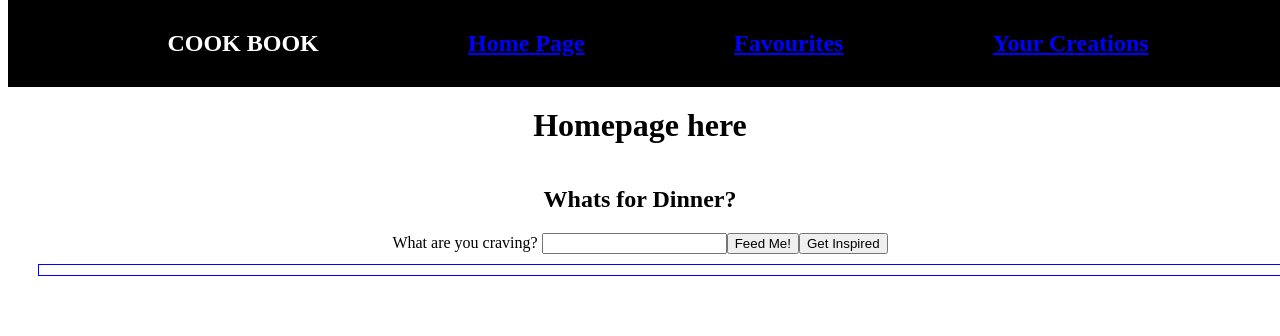
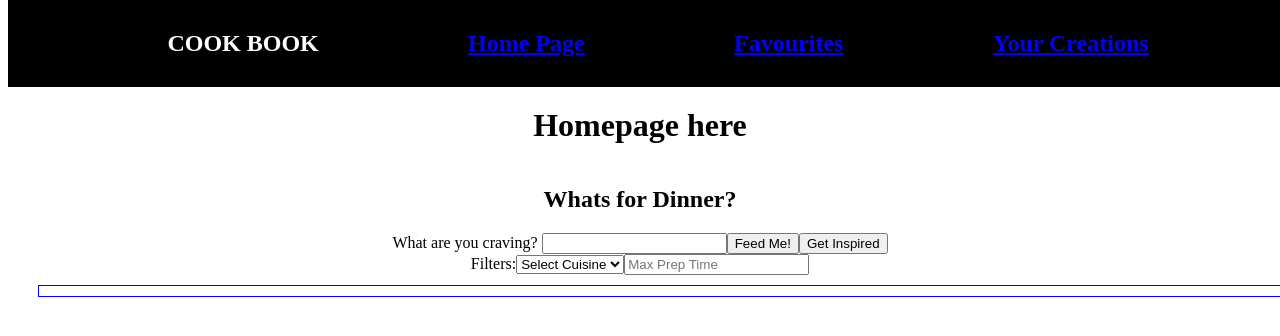
Before and after one commit to xzonghanx/Cookbook, a React (Vite) app: page / in a window 1280 px wide. Shown: the top 336 px of the page. Built offline with nearby package versions, Linux system fonts and the light colour scheme.

Commit message:
search categories & sort favourites

```diff
--- a/src/FavouritesPage.jsx
+++ b/src/FavouritesPage.jsx
@@ -19,7 +19,7 @@ export default function FavouritesPage() {
 			try {
 				const response = await fetch(url, options);
 				const data = await response.json();
-				console.log(data.records);
+				// console.log(data.records);
 				setFavourites(data.records);
 			} catch (error) {
 				console.error(error);
@@ -28,13 +28,28 @@ export default function FavouritesPage() {
 		loadFavourites();
 	}, []);
 
+	const sortCount = () => {
+		let sorted = [...favourites];
+		sorted.sort((a, b) => b.fields.count - a.fields.count);
+		setFavourites(sorted);
+	};
+
+	const sortDate = () => {
+		let filteredWithDates = favourites.filter((item) => item.fields.lastCooked !== undefined);
+		let filteredWithoutDates = favourites.filter((item) => item.fields.lastCooked === undefined);
+		filteredWithDates.sort((a, b) => new Date(b.fields.lastCooked) - new Date(a.fields.lastCooked));
+		setFavourites([...filteredWithDates, ...filteredWithoutDates]);
+	};
+
 	const showFavourites = favourites?.map((favourite) => {
 		return (
 			<div key={favourite.fields.id} className='favourites'>
 				<Link to={`/recipe/${favourite.fields.id}`}>
-					Title: {favourite.fields.title}
+					<div>Title: {favourite.fields.title}</div>
 					<img src={favourite.fields.image} />
 				</Link>
+				<div>Times Cooked:{favourite.fields.count ? favourite.fields.count : "Never"}</div>
+				<div>Last Cooked:{favourite.fields.lastCooked ? new Date(favourite.fields.lastCooked).toLocaleDateString("en-SG") : "Never"} </div>
 			</div>
 		);
 	});
@@ -42,6 +57,10 @@ export default function FavouritesPage() {
 	return (
 		<>
 			<h1>Your Favourite Recipes</h1>
+			<div>
+				<button onClick={sortDate}>Sort by Date</button>
+				<button onClick={sortCount}>Sort by Times Cooked</button>
+			</div>
 			<div className='favourites_container'>{showFavourites}</div>
 		</>
 	);
--- a/src/HomePage.jsx
+++ b/src/HomePage.jsx
@@ -5,16 +5,19 @@ const API_KEY_spoon = import.meta.env.VITE_spoon;
 
 export default function HomePage({ searchResults, setSearchResults }) {
 	const [search, setSearch] = useState("");
-	// const [searchResults, setSearchResults] = useState([]); //* lifted to App.jsx to pass to RecipePage
+	const [filters, setFilters] = useState({ cuisine: "", maxReadyTime: "" });
 
 	const handleChange = (e) => {
 		setSearch(e.target.value);
 		console.log(e.target.value);
 	};
+	const handleFilters = (e) => {
+		setFilters({ ...filters, [e.target.name]: e.target.value });
+	};
 
 	const handleSearch = () => async (e) => {
 		e.preventDefault();
-		const url = `https://api.spoonacular.com/recipes/complexSearch?query=${search.replace(/\s+/g, "%20")}&number=10&ranking=2&addRecipeInformation=true&addRecipeInstructions=true&apiKey=${API_KEY_spoon}`;
+		const url = `https://api.spoonacular.com/recipes/complexSearch?query=${search.replace(/\s+/g, "%20")}${filters.cuisine ? `&cuisine=${filters.cuisine}` : ""}${filters.maxReadyTime ? `&maxReadyTime=${filters.maxReadyTime}` : ""}&number=10&ranking=2&addRecipeInformation=true&addRecipeInstructions=true&apiKey=${API_KEY_spoon}`;
 		console.log("url", url);
 		const options = {
 			method: "GET",
@@ -70,6 +73,20 @@ export default function HomePage({ searchResults, setSearchResults }) {
 				</label>
 				<button onClick={handleSearch()}>Feed Me!</button>
 				<button onClick={handleRandom()}>Get Inspired</button>
+				<div>
+					Filters:
+					<select name='cuisine' onChange={handleFilters}>
+						<option value=''> Select Cuisine </option>
+						<option value='chinese'> Chinese </option>
+						<option value='french'> French </option>
+						<option value='italian'> Italian </option>
+						<option value='japanese'> Japanese </option>
+						<option value='korean'> Korean </option>
+						<option value='spanish'> Spanish </option>
+						<option value='thai'> Thai </option>
+					</select>
+					<input name='maxReadyTime' type='number' placeholder='Max Prep Time' value={filters.maxReadyTime} onChange={handleFilters}></input>
+				</div>
 			</form>
 			<div className='search_container'>{displaySearch}</div>
 		</>
--- a/src/NewRecipePage.jsx
+++ b/src/NewRecipePage.jsx
@@ -3,6 +3,8 @@ const API_KEY_airtable = import.meta.env.VITE_airtable;
 
 export default function NewRecipePage() {
 	const [newRecipe, setNewRecipe] = useState({});
+
+	const [imageUrl, setImageUrl] = useState(null);
 
 	const handleChange = (e) => {
 		setNewRecipe({ ...newRecipe, [e.target.name]: e.target.value });
@@ -27,9 +29,6 @@ export default function NewRecipePage() {
 					</label>
 					<label>
 						Notes: <textarea className='notes_input' name='notes' onChange={handleChange} />
-					</label>
-					<label>
-						Photo: <input name='photo' type='file' onChange={handleChange} />
 					</label>
 					<button>Save</button>
 				</fieldset>
@@ -94,7 +93,6 @@ export default function NewRecipePage() {
 						<li key={index}>{item}</li>
 					))}
 				</ul>
-				<h2>Gallery:</h2>
 			</div>
 		</>
 	);
--- a/src/PersonalRecipesPage.jsx
+++ b/src/PersonalRecipesPage.jsx
@@ -19,7 +19,6 @@ export default function PersonalRecipesPage() {
 			try {
 				const response = await fetch(url, options);
 				const data = await response.json();
-				// console.log(data.records);
 				setPersonal(data.records);
 			} catch (error) {
 				console.error(error);
@@ -33,7 +32,6 @@ export default function PersonalRecipesPage() {
 			<div key={item.fields.recordID} className='favourites'>
 				<Link to={`/personal/${item.fields.recordID}`}>
 					<h2>{item.fields.title}</h2>
-					{/* <img src={item.fields.image} /> */}
 				</Link>
 			</div>
 		);
--- a/src/PsnRecipePage.jsx
+++ b/src/PsnRecipePage.jsx
@@ -39,7 +39,6 @@ export default function PsnRecipesPage() {
 		loadThisRecipe();
 	}, []);
 
-	//TODO figure out how to add/delete photos individually, or only can choose 1 photo for now.
 	const displayForm = () => {
 		return (
 			<form className='new_form' onSubmit={EditRecipe}>
@@ -59,9 +58,6 @@ export default function PsnRecipesPage() {
 					<label>
 						Notes: <textarea className='notes_input' name='notes' value={thisRecipe.notes} onChange={handleChange} />
 					</label>
-					<label>
-						Photo: <input name='photo' type='file' onChange={handleChange} />
-					</label>
 					<button>Save</button>
 				</fieldset>
 			</form>
@@ -79,7 +75,6 @@ export default function PsnRecipesPage() {
 				notes: thisRecipe.notes,
 				ingredients: thisRecipe.ingredients,
 				instructions: thisRecipe.instructions,
-				photo: thisRecipe.photo,
 			},
 		};
 		const options = {
@@ -94,7 +89,6 @@ export default function PsnRecipesPage() {
 		const response = await fetch(url, options);
 		const res = response.json();
 		console.log(res);
-		// either reset fields, or close the form.
 		handleToggle();
 	};
 
@@ -102,6 +96,8 @@ export default function PsnRecipesPage() {
 		<>
 			<div className='recipe_page'>
 				<h1>Dish Name: {thisRecipe.title}</h1>
+				<button onClick={handleToggle}> EDIT Recipe</button>
+				{toggleForm ? displayForm() : null}
 				<h2>Recipe Summary: </h2>
 				<div>{thisRecipe.summary}</div>
 				<br />
@@ -123,10 +119,7 @@ export default function PsnRecipesPage() {
 						<li key={index}>{item}</li>
 					))}
 				</ul>
-				<h2>Gallery:</h2>
 				<br />
-				<button onClick={handleToggle}> EDIT Recipe</button>
-				{toggleForm ? displayForm() : null}
 			</div>
 		</>
 	);
```
